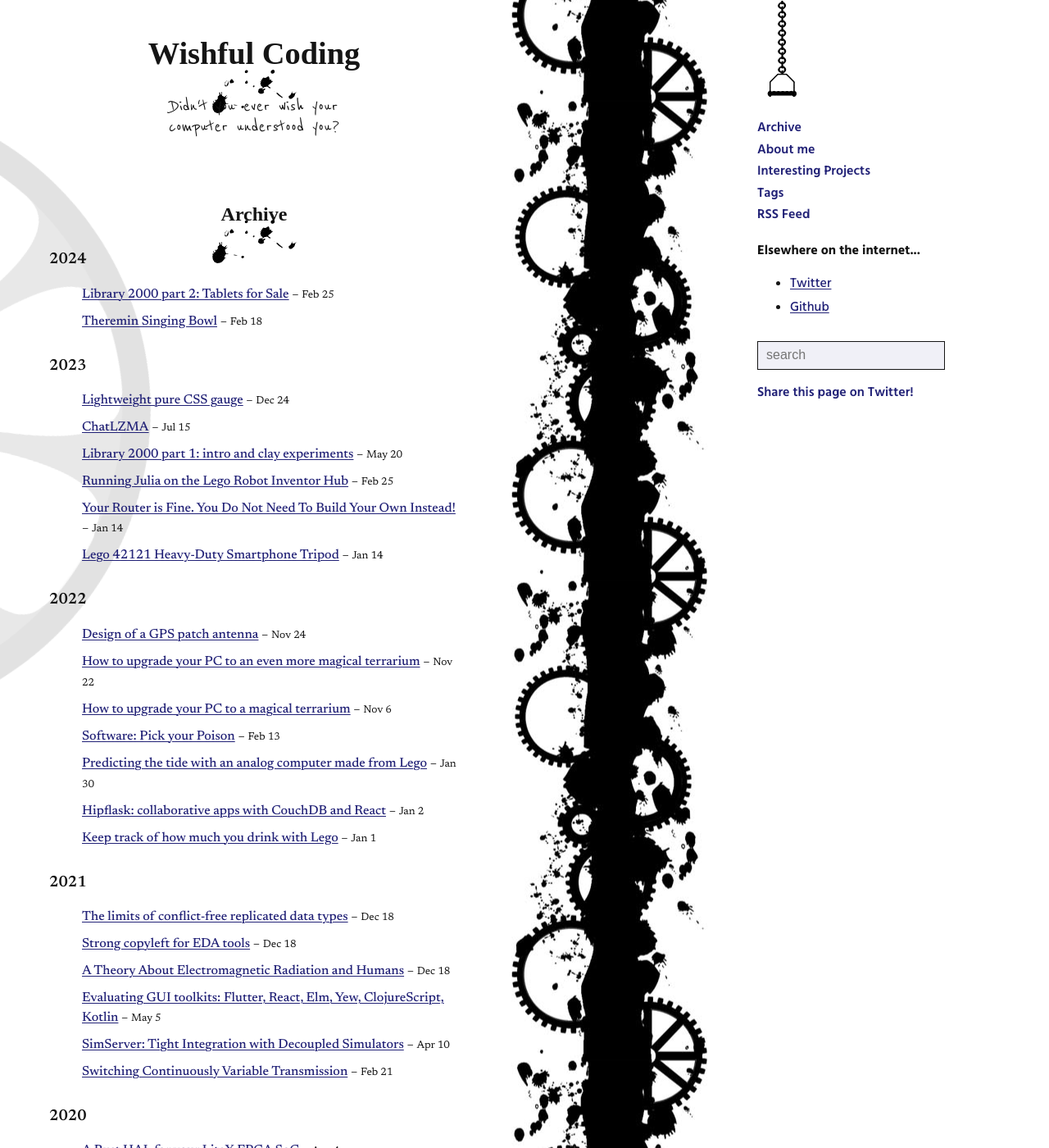
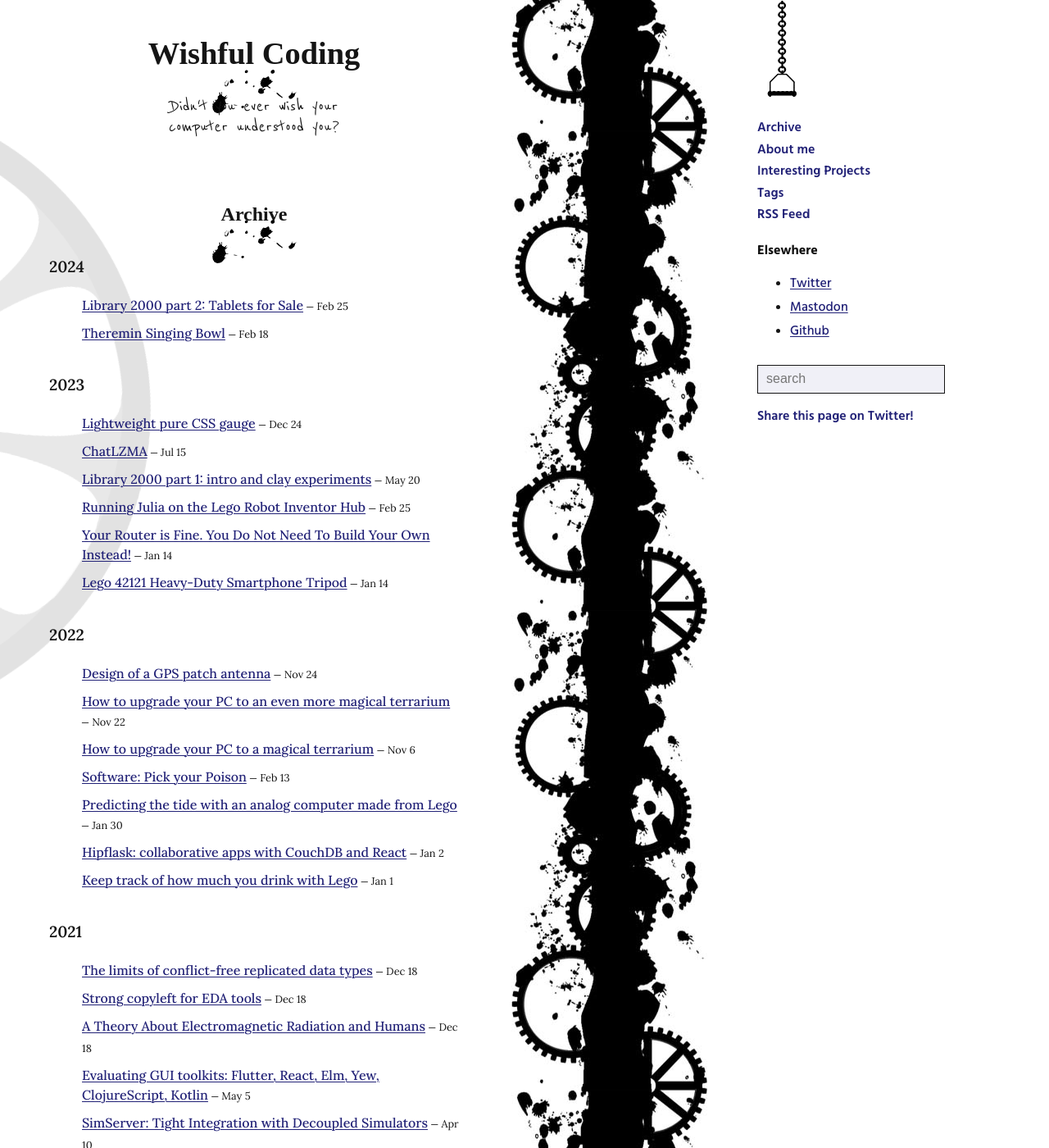
Before and after one commit to pepijndevos/pepijndevos.github.com, a Jekyll site: the page built from archive.html, in a window 1280 px wide and 1400 px high. Shown: the whole window at 82% size. Built offline with Jekyll 4.4.1, drawn with Linux system fonts in a browser that asks for light colours; nearby versions of some CDN libraries; some web fonts are replaced.

Commit message:
pepitweaks

```diff
--- a/_config.yml
+++ b/_config.yml
@@ -4,7 +4,7 @@
 kramdown:
   math_engine: mathjax
   syntax_highlighter: rouge
-incremental: true
+incremental: false
 
 permalink: "/:year/:month/:day/:title.html"
 
--- a/_layouts/default.html
+++ b/_layouts/default.html
@@ -59,15 +59,16 @@
                         <a target="_blank" href="/feed.xml">RSS Feed</a>
                     </nav>
 
-                    <h4  style="margin-top: 1.5em;">Elsewhere on the internet...</h4>
+                    <h4>Elsewhere</h4>
                     <ul>
                             <!--<li><a href="http://eepurl.com/iKGOdY">Mailinglist</a></li>-->
                             <li><a href="http://twitter.com/pepijndevos" target="_blank">Twitter</a></li>
+                            <li><a href="https://freeradical.zone/@pepijndevos" target="_blank">Mastodon</a></li>
                             <li><a href="http://github.com/pepijndevos" target="_blank">Github</a></li>
                     </ul>
 
                     {% if site.related_posts %}
-                    <h4 style="margin-top: 1.5em;">Remotely related posts</h4>
+                    <h4>Remotely related posts</h4>
                     <ul>
                             {% for post in site.related_posts limit:3 %}
                             <li><a href="{{ post.url }}">{{ post.title }}</a></li>
--- a/archive.html
+++ b/archive.html
@@ -7,12 +7,12 @@
 	<section>
         {% assign postsByYear = site.posts | group_by_exp:"post", "post.date | date: '%Y'" %}
         {% for year in postsByYear %}
-        <h4 id="{{year.name}}"><a href="#{{ year.name }}" style="font-size: 1.2em; color: var(--text)">{{ year.name }}</a></h4>
+        <h4 id="{{year.name}}" class="larger"><a href="#{{ year.name }}">{{ year.name }}</a></h4>
         <ul style="list-style-type: none">
             {% for post in year.items %}
             <li>
                 <a class="post-link" href="{{ post.url | relative_url }}">{{ post.title }}</a> –
-                <span style="font-size: 0.8em;">{{ post.date | date: "%b %-d" }}</span>
+                <span class="smaller">{{ post.date | date: "%b %-d" }}</span>
             </li>
             {% endfor %}
         </ul>
--- a/style/style.css
+++ b/style/style.css
@@ -14,8 +14,8 @@
     --theme-light: rgba(240, 240, 247, 1);
 
     --main-width: 620px; /* used to set the max-width of the main column of text */
-    --serif: Newsreader;
-    --sans: Hind;
+    --body: Lora;
+    --fringe: Hind;
 }
 
 * {
@@ -38,6 +38,16 @@
 }
 
 @font-face {
+    font-family: 'Rowan';
+    src: url(Rowan.ttf);
+}
+
+@font-face {
+    font-family: 'Lora';
+    src: url(Lora.woff2);
+}
+
+@font-face {
   font-family: 'Hind';
   src: url(Hind.woff2) format('woff2');
 }
@@ -50,7 +60,7 @@
     padding: 0;
     margin: 0;
     min-height: 100%;
-    font-family: var(--serif);
+    font-family: var(--body);
     background: var(--background);
     color: var(--text);
 }
@@ -69,7 +79,7 @@
   min-height: 100%;
   box-sizing: border-box;
   max-height: calc(100% + 120px);
-  font-family: var(--sans);
+  font-family: var(--fringe);
 }
 
 aside #chain {
@@ -114,7 +124,7 @@
     margin-top: 2em;
     display: flex;
     justify-content: space-between;
-    font-family: var(--sans);
+    font-family: var(--fringe);
 }
 
 .pagination a {
@@ -160,7 +170,7 @@
 .meta {
     margin-top: 1.5em;
     text-align: left;
-    font-family: var(--sans);
+    font-family: var(--fringe);
 }
 
 .published-time {
@@ -208,12 +218,19 @@
     text-decoration: none;
 }
 
+h4 a {
+    color: inherit;
+}
 
 h2, h3, h4 {
     margin: 2em 0em 1.2em 0em;
     scroll-margin-top: 1.5em;
     padding-bottom: 0px;
     line-height: 1.2em;
+}
+
+aside h4 {
+    margin-top: 1.5em;
 }
 
 h1 {
@@ -323,6 +340,14 @@
     margin: 1.2em 0em;
 }
 
+.larger {
+    font-size: 1.2em;
+}
+
+.smaller {
+    font-size: 0.8em;
+}
+
 
 @media (prefers-color-scheme: dark) {
 
@@ -362,6 +387,7 @@
 }
 
 
+@keyframes yoink { 0% { top: -2px; } 100% { top: 0px; } }
 
 @media (max-width:1100px) {
         aside {
@@ -380,6 +406,7 @@
             position: relative;
             margin-bottom: -100px;
             cursor: pointer;
+            animation: yoink 0.2s ease-in 2s 4 alternate both;
         }
 
         aside #drawer {
```
Also changed, not shown: tags.html (+7 -4 lines).
